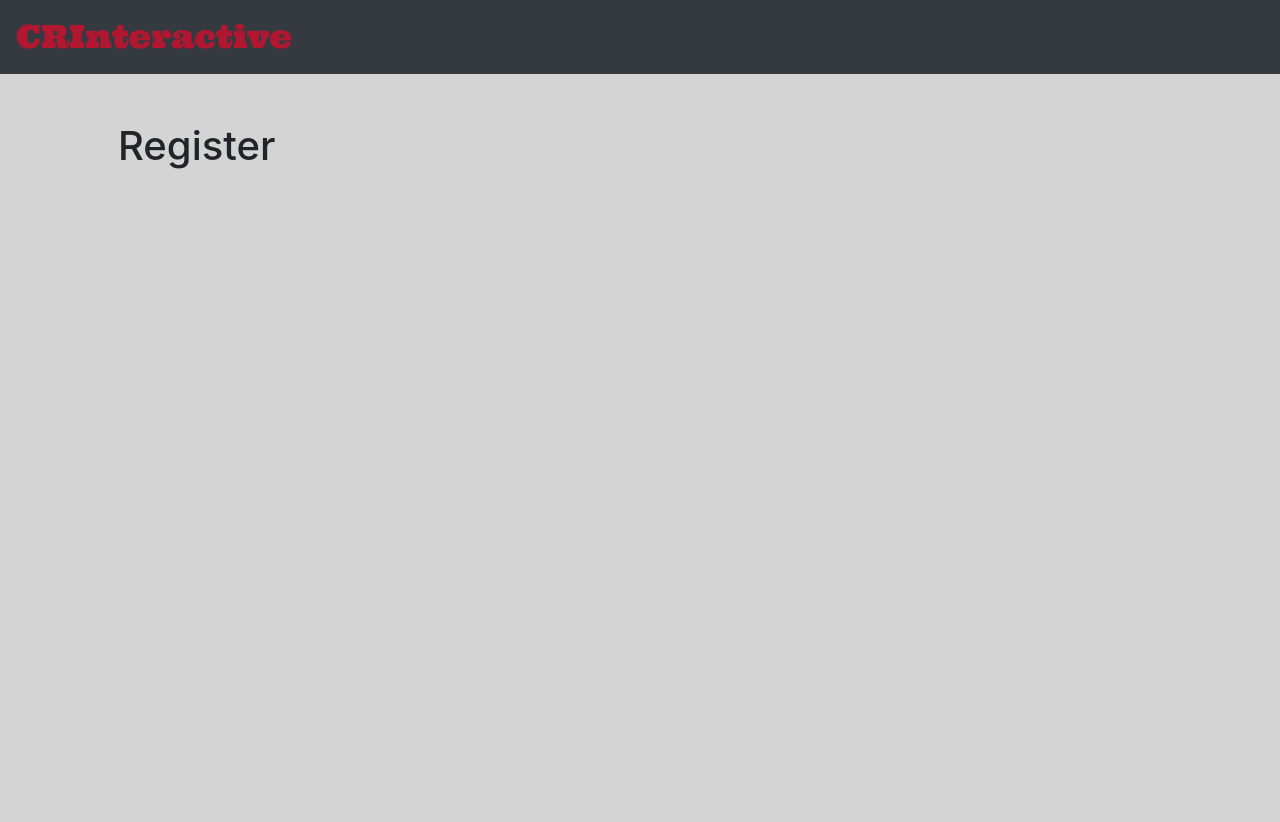
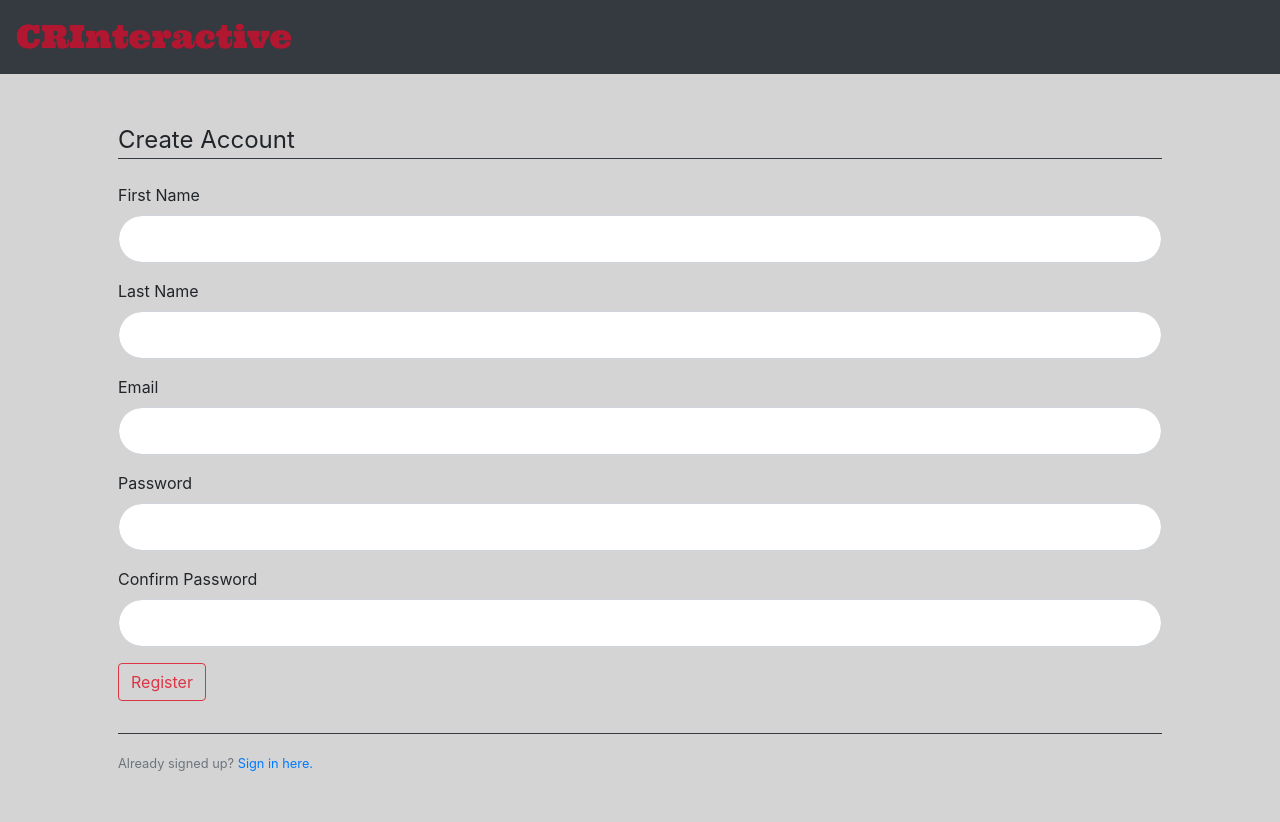
Before and after one commit to hectorastrom/CRInteractive, a Flask app: page /register in a window 1280 px wide. Before the commit the page ends 169 px from the top, so only its background shows below. Run offline with Flask 2, Linux system fonts and the light colour scheme.

Commit message:
Added register form

```diff
--- a/app.py
+++ b/app.py
@@ -2,6 +2,7 @@ from flask import Flask, render_template, flash
 from flask_sqlalchemy import SQLAlchemy
 from flask_bcrypt import Bcrypt
 from datetime import datetime
+from forms import RegistrationForm, LoginForm
 from sqlalchemy.orm import backref
 
 import os
@@ -9,7 +10,7 @@ import os
 
 
 app = Flask(__name__)
-app.config['SECRET_KEY'] = os.environ['secret_key']
+app.config['SECRET_KEY'] = 'test'
 bcrypt = Bcrypt()
 # To hash do bycrypt.generate_password_hash(password).decode('utf-8')
 # To check password do bycrypt.check_password_hash(hashed_password, password)
@@ -25,6 +26,7 @@ class User(db.Model):
     lastname = db.Column(db.String(30), nullable=False)
     email = db.Column(db.String(100), nullable=False, unique=True)
     team = db.Column(db.String(20), nullable=False)
+    side = db.Column(db.String(10), nullable=False)
     image_file = db.Column(db.String(20), nullable=False, default='default.jpg')
     password = db.Column(db.String(60), nullable=False)
     twoks = db.relationship('Twok', backref='rower', lazy=True)
@@ -49,12 +51,14 @@ def index():
 
 @app.route('/login')
 def login():
-    return render_template('login.html')
+    form = LoginForm()
+    return render_template('login.html', form=form)
 
 
 @app.route('/register')
 def register():
-    return render_template('register.html')
+    form = RegistrationForm()
+    return render_template('register.html', form=form)
 
 if __name__ == '__main__':
     db.create_all()
--- a/forms.py
+++ b/forms.py
@@ -2,10 +2,12 @@ from flask_wtf import FlaskForm
 from wtforms import StringField, PasswordField, SubmitField, BooleanField
 from wtforms.validators import DataRequired, Length, Email, EqualTo
 
+import email_validator
+
 class RegistrationForm(FlaskForm):
-    firstname = StringField('Firstname',
+    firstname = StringField('First Name',
                             validators=[DataRequired(), Length(min=2, max=30)])
-    lastname = StringField('Lastname',
+    lastname = StringField('Last Name',
                             validators=[DataRequired(), Length(min=2, max=30)])
     email = StringField('Email',
                         validators=[DataRequired(), Email()])
--- a/static/styles.css
+++ b/static/styles.css
@@ -11,6 +11,17 @@
 }
 
 
+.navbar .navbar-brand:active
+{
+    color: rgb(177, 23, 49);
+}
+
+.form-control
+{
+    border-radius: 30px;
+}
+
+
 body
 {
     background-color: rgb(212, 212, 212);
--- a/templates/register.html
+++ b/templates/register.html
@@ -4,5 +4,41 @@
 
 
 {% block main %}
-<h1>Register</h1>
+    <div class='content-section'>
+        <form method="POST" action="">
+            {{ form.hidden_tag() }}
+            <fieldset class="form-group">
+                <legend class="border-bottom border-dark mb-4">Create Account</legend>
+                <div class="form-group">
+                    {{ form.firstname.label(class="form-control-label") }}
+                    {{ form.firstname(class="form-control form-control-lg") }}
+                </div>
+                <div class="form-group">
+                    {{ form.lastname.label(class="form-control-label") }}
+                    {{ form.lastname(class="form-control form-control-lg") }}
+                </div>
+                <div class="form-group">
+                    {{ form.email.label(class="form-control-label") }}
+                    {{ form.email(class="form-control form-control-lg") }}
+                </div>
+                <div class="form-group">
+                    {{ form.password.label(class="form-control-label") }}
+                    {{ form.password(class="form-control form-control-lg") }}
+                </div>
+                <div class="form-group">
+                    {{ form.confirm_password.label(class="form-control-label") }}
+                    {{ form.confirm_password(class="form-control form-control-lg") }}
+                </div>
+                <div class="form-group">
+                    {{ form.submit(class="btn btn-outline-danger")}}
+                </div>
+
+            </fieldset>
+        </form>
+    </div>
+    <div class="border-top border-dark pt-3">
+        <small class="text-muted">
+            Already signed up? <a href="{{ url_for('login') }}">Sign in here.</a>
+        </small>
+    </div>
 {% endblock main %}
```
